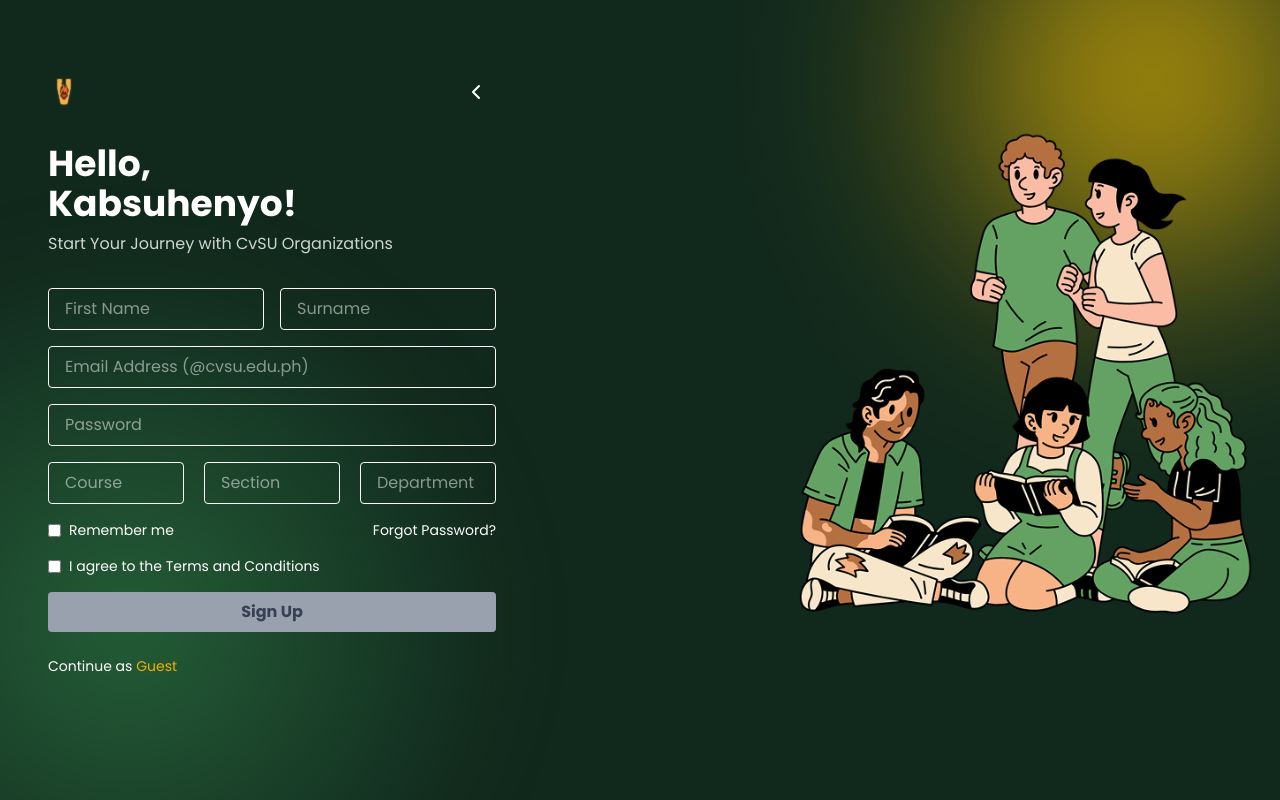
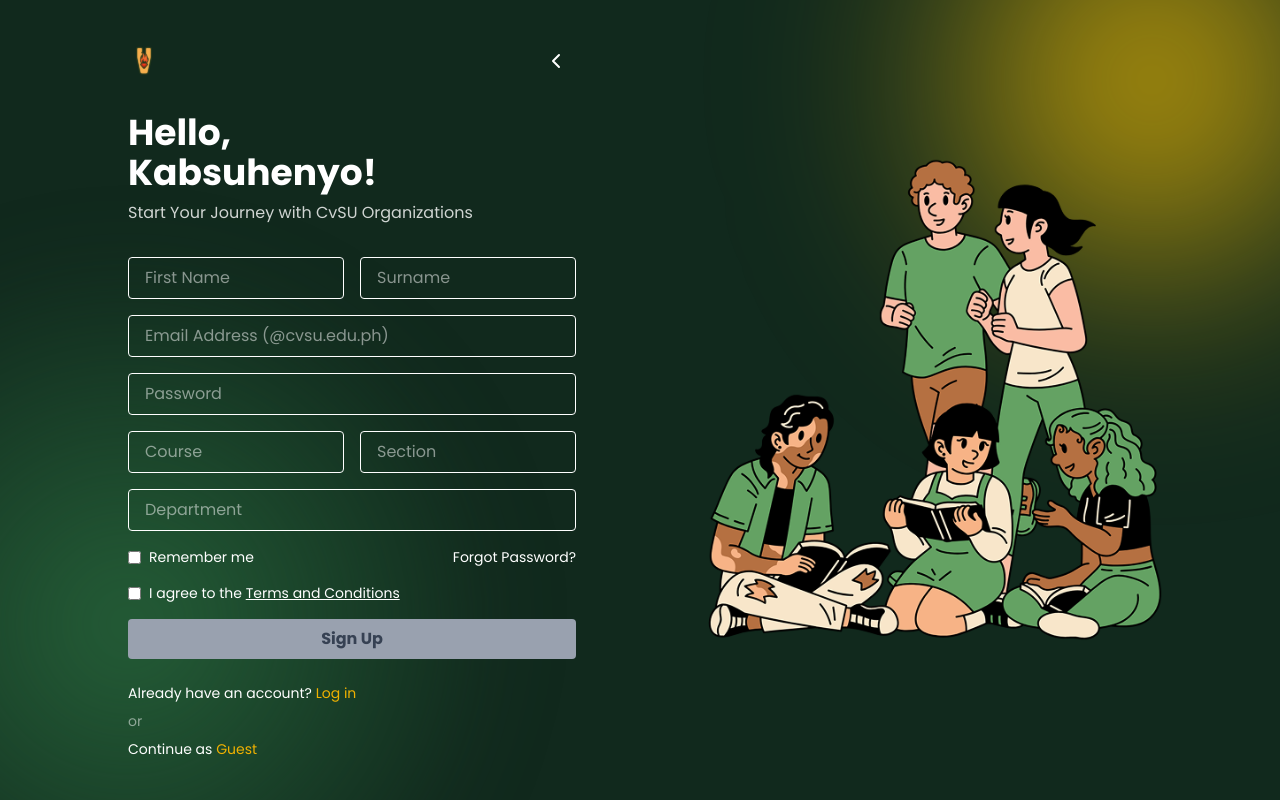
Before and after one commit to waffensultan/kabserve, a Next.js app: page /sign-up in a window 1280 px wide. Built offline with nearby package versions, Linux system fonts and the light colour scheme; a web font is replaced by a local one.

Commit message:
fix: responsiveness

```diff
--- a/src/app/login/page.tsx
+++ b/src/app/login/page.tsx
@@ -64,13 +64,16 @@ const SignUpPage: React.FC = () => {
   return (
     <>
       <Background />
-      <div className="relative min-h-screen flex flex-col">
-        <div className="flex mt-18 items-center justify-center ">
-          {/* Left: Form */}
-          <div className="flex-1 flex justify-end pr-12">
-            <div className="w-full max-w-md">
-              {/* Logo and Back Button */}
-              <div className="flex items-center justify-between mb-8">
+      {/* Main container: Centered and adds vertical padding */}
+      <div className="relative min-h-screen flex items-center justify-center p-4 sm:p-6 lg:p-8">
+        <div className="flex flex-col lg:flex-row w-full max-w-4xl lg:max-w-6xl mx-auto">
+          {/* Left: Form Container */}
+          {/* On smaller screens (mobile), it takes full width and is centered. */}
+          {/* On larger screens (lg), it takes half width to make space for the illustration. */}
+          <div className="w-full lg:w-1/2 flex justify-center items-center">
+            <div className="w-full max-w-md p-6 lg:p-0"> {/* Added padding for small screens */}
+              {/* Logo and Back Button (Adjusted for better spacing) */}
+              <div className="flex items-center mb-8">
                 <img
                   src="/images/kabserve_logo1.svg"
                   alt="Kabserve Logo"
@@ -186,12 +189,13 @@ const SignUpPage: React.FC = () => {
             </div>
           </div>
 
-          {/* Right: Illustration */}
-          <div className="hidden lg:flex flex-1 justify-start pl-60">
+          {/* Right: Illustration - only visible on large screens */}
+          {/* It takes half width on large screens and is centered vertically. */}
+          <div className="hidden lg:flex lg:w-1/2 justify-center items-center">
             <img
               src="/images/sign-up art.png"
               alt="Students Illustration"
-              className="max-h-[500px] w-auto"
+              className="max-h-[500px] w-auto object-contain"
             />
           </div>
         </div>
--- a/src/app/page.tsx
+++ b/src/app/page.tsx
@@ -1,7 +1,6 @@
 "use client";
 
 import { useRouter } from "next/navigation";
-
 
 import {
   GraduationCap as GraduationCapIcon,
@@ -56,16 +55,21 @@ export default function ContinueAs() {
               Identify as a Student, Organization, or Guest
             </Typography>
           </section>
-          <div className="grid grid-cols-1 gap-8 md:grid-cols-2 lg:grid-cols-3">
+          <div className="grid grid-cols-1 md:grid-cols-2 lg:grid-cols-3 gap-8">
             <article
               onClick={() => handleSelect("student")}
-              className="transition duration-300 relative bg-white rounded-t-2xl flex flex-col justify-center items-center p-10 text-center w-75 cursor-pointer hover:-translate-y-5"
+              // Adjusted padding: Smaller on mobile, larger from md breakpoint.
+              // Added a specific smaller width for base mobile, and md:w-75 for wider screens.
+              className="transition duration-300 relative bg-white rounded-t-2xl flex flex-col justify-center items-center p-6 md:p-10 text-center w-64 md:w-75 justify-self-center cursor-pointer hover:-translate-y-5"
             >
-              <GraduationCapIcon size={120} />
-              <Typography className="text-[#255F38] font-semibold md:hidden">
+              {/* Adjusted icon size */}
+              <GraduationCapIcon size={90} />
+              {/* Adjusted mobile heading size */}
+              <Typography className="text-[#255F38] font-semibold md:hidden text-xl">
                 Student
               </Typography>
-              <Typography variant="h3" className="md:hidden">
+              {/* Adjusted mobile description size */}
+              <Typography className="md:hidden text-base">
                 Explore campus orgs, join events, and grow your CvSU journey.
               </Typography>
               <Typography
@@ -81,13 +85,17 @@ export default function ContinueAs() {
 
             <article
               onClick={() => handleSelect("organization")}
-              className="transition duration-300 relative bg-white rounded-t-2xl flex flex-col justify-center items-center p-10 text-center w-75 cursor-pointer hover:-translate-y-5"
+              // Adjusted padding and width
+              className="transition duration-300 relative bg-white rounded-t-2xl flex flex-col justify-center items-center p-6 md:p-10 text-center w-64 md:w-75 justify-self-center cursor-pointer hover:-translate-y-5"
             >
-              <UsersIcon size={120} />
-              <Typography className="text-[#255F38] font-semibold md:hidden">
+              {/* Adjusted icon size */}
+              <UsersIcon size={90} />
+              {/* Adjusted mobile heading size */}
+              <Typography className="text-[#255F38] font-semibold md:hidden text-xl">
                 Organization
               </Typography>
-              <Typography variant="h3" className="md:hidden">
+              {/* Adjusted mobile description size */}
+              <Typography className="md:hidden text-base">
                 Manage your org, post events, and engage with Kabsuhenyos.
               </Typography>
               <Typography
@@ -103,13 +111,17 @@ export default function ContinueAs() {
 
             <article
               onClick={() => handleSelect("guest")}
-              className="transition duration-300 relative bg-white rounded-t-2xl flex flex-col justify-center items-center p-10 text-center w-75 cursor-pointer hover:-translate-y-5"
+              // Adjusted padding and width
+              className="transition duration-300 relative bg-white rounded-t-2xl flex flex-col justify-center items-center p-6 md:p-10 text-center w-64 md:w-75 justify-self-center cursor-pointer hover:-translate-y-5"
             >
-              <ScanEyeIcon size={120} />
-              <Typography className="text-[#255F38] font-semibold md:hidden">
+              {/* Adjusted icon size */}
+              <ScanEyeIcon size={90} />
+              {/* Adjusted mobile heading size */}
+              <Typography className="text-[#255F38] font-semibold md:hidden text-xl">
                 Guest
               </Typography>
-              <Typography variant="h3" className="md:hidden">
+              {/* Adjusted mobile description size */}
+              <Typography className="md:hidden text-base">
                 Browse as a visitor and discover what Kabserve has to offer.
               </Typography>
               <Typography
--- a/src/app/sign-up/page.tsx
+++ b/src/app/sign-up/page.tsx
@@ -44,10 +44,16 @@ const SignUpPage: React.FC = () => {
       newErrors.email = "Email must be a @cvsu.edu.ph address";
     }
     if (!password.trim()) newErrors.password = "Password is required";
+
+    // Only validate course, section, department if role is student
+    if (role === "student") {
       if (!course.trim()) newErrors.course = "Course is required";
       if (!section.trim()) newErrors.section = "Section is required";
       if (!department.trim()) newErrors.department = "Department is required";
-    if (!agreeToTerms) newErrors.terms = "You must agree to the Terms and Conditions";
+    }
+
+    if (!agreeToTerms)
+      newErrors.terms = "You must agree to the Terms and Conditions";
     setErrors(newErrors);
     return Object.keys(newErrors).length === 0;
   };
@@ -70,13 +76,19 @@ const SignUpPage: React.FC = () => {
   return (
     <>
       <Background />
-      <div className="relative min-h-screen flex flex-col">
-        <div className="flex mt-18 items-center justify-center ">
-          {/* Left: Form */}
-          <div className="flex-1 flex justify-end pr-12">
-            <div className="w-full max-w-md">
+      {/* Main container: Centered and adds vertical padding */}
+      <div className="relative min-h-screen flex items-center justify-center p-4 sm:p-6 lg:p-8">
+        <div className="flex flex-col lg:flex-row w-full max-w-4xl lg:max-w-6xl mx-auto">
+          {/* Left: Form Container */}
+          {/* On smaller screens (mobile), it takes full width and is centered. */}
+          {/* On larger screens (lg), it takes half width to make space for the illustration. */}
+          <div className="w-full lg:w-1/2 flex justify-center items-center">
+            <div className="w-full max-w-md p-6 lg:p-0">
+              {" "}
+              {/* Added padding for small screens, removed for large */}
               {/* Logo and Back Button */}
               <div className="flex items-center justify-between mb-8">
+                {/* eslint-disable-next-line @next/next/no-img-element */}
                 <img
                   src="/images/kabserve_logo1.svg"
                   alt="Kabserve Logo"
@@ -85,12 +97,7 @@ const SignUpPage: React.FC = () => {
                 <Link href={"/login"}>
                   <button className="p-2 rounded-full hover:bg-white/10 cursor-pointer">
                     <span className="sr-only">Back</span>
-                    <svg
-                      width="24"
-                      height="24"
-                      fill="none"
-                      stroke="#fff"
-                    >
+                    <svg width="24" height="24" fill="none" stroke="#fff">
                       <path
                         d="M15 18l-6-6 6-6"
                         strokeWidth="2"
@@ -101,15 +108,14 @@ const SignUpPage: React.FC = () => {
                   </button>
                 </Link>
               </div>
-
               <h1 className="text-4xl font-bold text-white mb-2">
                 Hello, <br /> Kabsuhenyo!
               </h1>
               <p className="text-white/80 mb-8">
                 Start Your Journey with CvSU Organizations
               </p>
-
               <form className="space-y-4" onSubmit={handleSubmit} noValidate>
+                {/* First Name and Surname - Always side-by-side */}
                 <div className="grid grid-cols-2 gap-4">
                   <div>
                     <input
@@ -125,7 +131,9 @@ const SignUpPage: React.FC = () => {
                       required
                     />
                     {errors.firstName && (
-                      <p className="text-red-500 text-sm mt-1">{errors.firstName}</p>
+                      <p className="text-red-500 text-sm mt-1">
+                        {errors.firstName}
+                      </p>
                     )}
                   </div>
                   <div>
@@ -142,7 +150,9 @@ const SignUpPage: React.FC = () => {
                       required
                     />
                     {errors.surname && (
-                      <p className="text-red-500 text-sm mt-1">{errors.surname}</p>
+                      <p className="text-red-500 text-sm mt-1">
+                        {errors.surname}
+                      </p>
                     )}
                   </div>
                 </div>
@@ -176,10 +186,16 @@ const SignUpPage: React.FC = () => {
                   required
                 />
                 {errors.password && (
-                  <p className="text-red-500 text-sm mt-1">{errors.password}</p>
+                  <p className="text-red-500 text-sm mt-1">
+                    {errors.password}
+                  </p>
                 )}
 
-                <div className="flex gap-5">
+                {/* Conditional fields based on role */}
+                {role === "student" && (
+                  <>
+                    {/* Course and Section - Always side-by-side */}
+                    <div className="grid grid-cols-2 gap-4">
                       <div>
                         <input
                           type="text"
@@ -194,7 +210,9 @@ const SignUpPage: React.FC = () => {
                           required
                         />
                         {errors.course && (
-                      <p className="text-red-500 text-sm mt-1">{errors.course}</p>
+                          <p className="text-red-500 text-sm mt-1">
+                            {errors.course}
+                          </p>
                         )}
                       </div>
                       <div>
@@ -211,9 +229,13 @@ const SignUpPage: React.FC = () => {
                           required
                         />
                         {errors.section && (
-                      <p className="text-red-500 text-sm mt-1">{errors.section}</p>
+                          <p className="text-red-500 text-sm mt-1">
+                            {errors.section}
+                          </p>
                         )}
                       </div>
+                    </div>
+                    {/* Department - Always full width */}
                     <div>
                       <input
                         type="text"
@@ -228,10 +250,13 @@ const SignUpPage: React.FC = () => {
                         required
                       />
                       {errors.department && (
-                      <p className="text-red-500 text-sm mt-1">{errors.department}</p>
+                        <p className="text-red-500 text-sm mt-1">
+                          {errors.department}
+                        </p>
                       )}
                     </div>
-                </div>
+                  </>
+                )}
 
                 <div className="flex items-center justify-between text-sm text-white">
                   <label className="flex items-center gap-2">
@@ -243,24 +268,27 @@ const SignUpPage: React.FC = () => {
                   </a>
                 </div>
 
-                <div className="flex items-center justify-between text-sm text-white">
-                  <label className="flex items-center gap-2 cursor-pointer">
+                <div className="flex items-center gap-2 text-sm text-white">
                   <input
                     type="checkbox"
+                    id="agreeToTerms"
                     className="accent-yellow-400"
                     checked={agreeToTerms}
                     onChange={(e) => setAgreeToTerms(e.target.checked)}
                   />
+                  <label htmlFor="agreeToTerms" className="cursor-pointer">
+                    I agree to the{" "}
                     <span
-                      className="hover:underline"
+                      className="underline hover:text-yellow-400"
                       onClick={() => setIsTnCOpen(true)}
                       role="button"
                       tabIndex={0}
                       onKeyDown={(e) => {
-                        if (e.key === "Enter" || e.key === " ") setIsTnCOpen(true);
+                        if (e.key === "Enter" || e.key === " ")
+                          setIsTnCOpen(true);
                       }}
                     >
-                      I agree to the Terms and Conditions
+                      Terms and Conditions
                     </span>
                   </label>
                 </div>
@@ -282,22 +310,32 @@ const SignUpPage: React.FC = () => {
               </form>
 
               <div className="mt-6 text-left text-sm">
-                <Link href="/guest/" className="text-white">
+                <Link href="/login" className="text-white">
+                  Already have an account?{" "}
+                  <span className="text-yellow-500 hover:underline">
+                    Log in
+                  </span>
+                </Link>
+              </div>
+              <div className="my-2 text-left text-sm text-white/50">
+                <span>or</span>
+              </div>
+              <div className="text-left text-sm">
+                <Link href="/guest" className="text-white">
                   Continue as{" "}
-                  <span className="text-yellow-500 hover:underline">
-                    Guest
-                  </span>
+                  <span className="text-yellow-500 hover:underline">Guest</span>
                 </Link>
               </div>
             </div>
           </div>
 
           {/* Right: Illustration */}
-          <div className="hidden lg:flex flex-1 justify-start pl-60">
+          <div className="hidden lg:flex lg:w-1/2 justify-center items-center">
+            {/* eslint-disable-next-line @next/next/no-img-element */}
             <img
               src="/images/sign-up art.png"
               alt="Students Illustration"
-              className="max-h-[500px] w-auto"
+              className="max-h-[500px] w-auto object-contain"
             />
           </div>
         </div>
```
Lines whose indentation alone changed are shown as unchanged.
